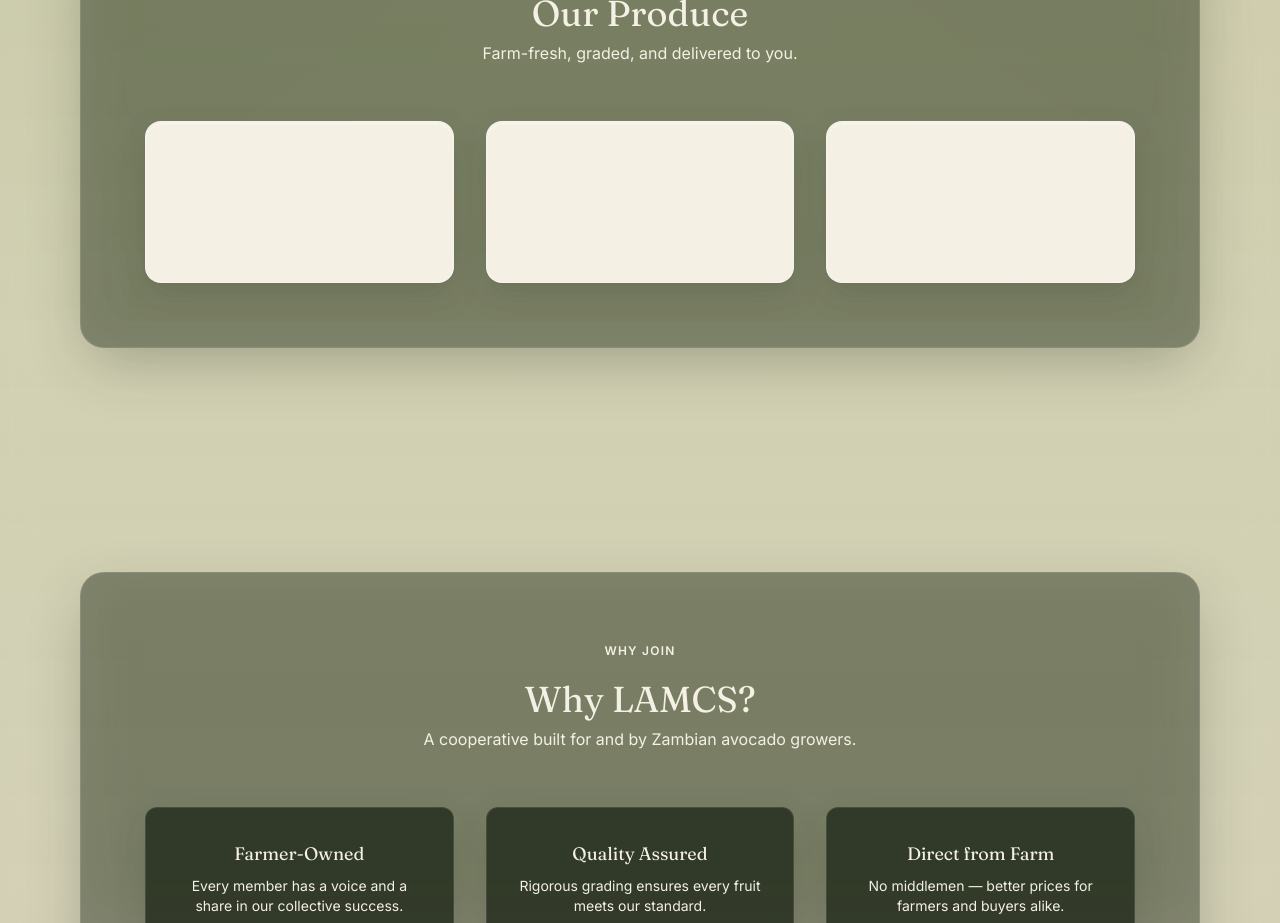
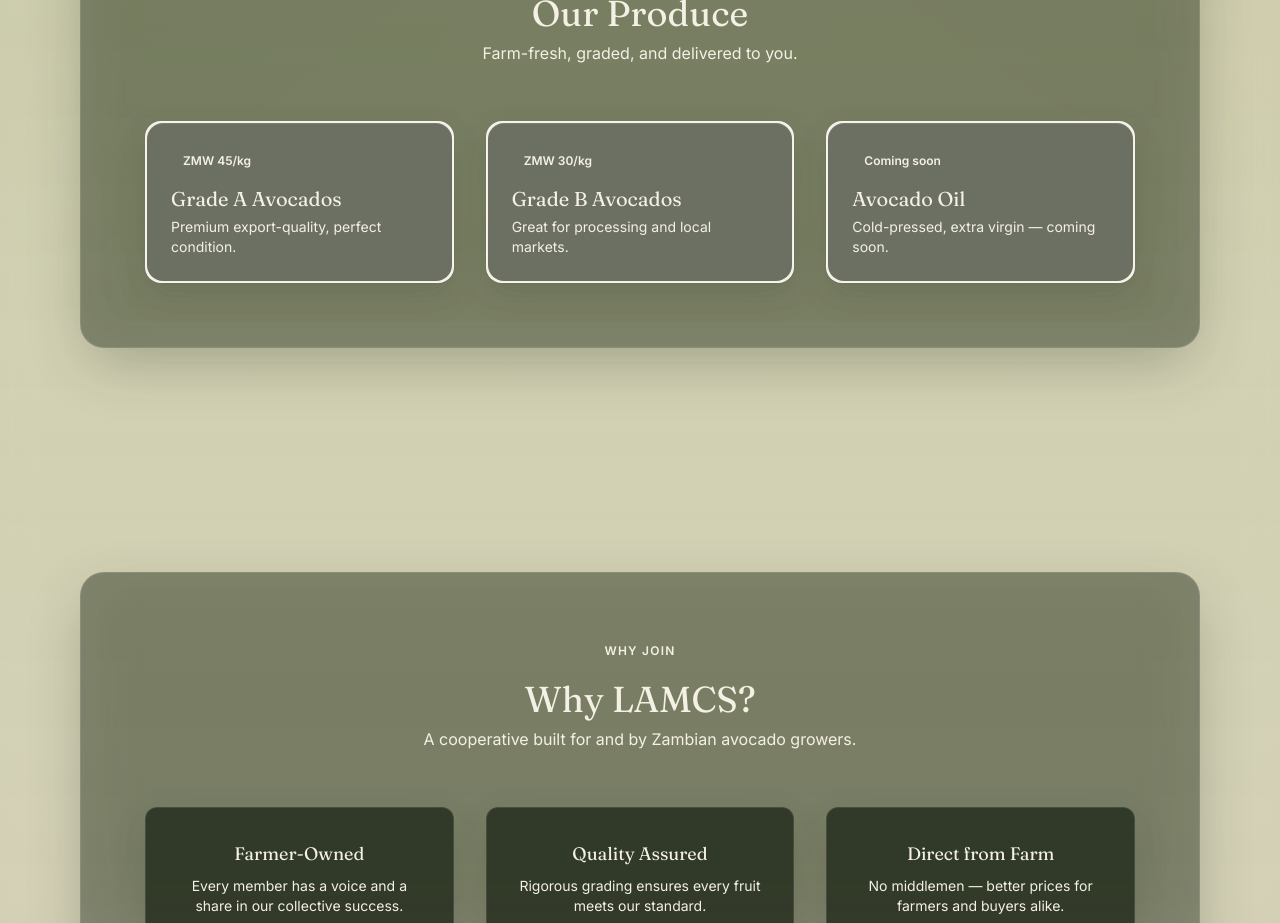
Before and after one commit to mwemmz/lamcs-platform, a Next.js app: page / in a window 1280 px wide. Shown: the part 940-1863 px from the top of the page. Built offline with nearby package versions, Linux system fonts and the light colour scheme.

Commit message:
fix: darken double-bezel card inner backgrounds for white text readability

```diff
--- a/src/app/globals.css
+++ b/src/app/globals.css
@@ -56,16 +56,22 @@ body {
     box-shadow: 0 12px 32px rgba(35, 43, 28, 0.14), 0 1px 3px rgba(35, 43, 28, 0.05);
   }
   .double-bezel-inner {
-    @apply rounded-2xl bg-surface p-6;
-    box-shadow: inset 0 1px 0 rgba(255, 255, 255, 0.5);
+    @apply rounded-2xl p-6;
+    background: rgba(35, 43, 28, 0.65);
+    backdrop-filter: blur(16px);
+    -webkit-backdrop-filter: blur(16px);
+    box-shadow: inset 0 1px 0 rgba(255, 255, 255, 0.10);
   }
   .double-bezel-strong {
     @apply rounded-2xl border border-white/50 bg-surface p-[1px] shadow-xl;
     box-shadow: 0 16px 40px rgba(35, 43, 28, 0.16), 0 1px 3px rgba(35, 43, 28, 0.05);
   }
   .double-bezel-strong-inner {
-    @apply rounded-2xl bg-surface p-6;
-    box-shadow: inset 0 1px 0 rgba(255, 255, 255, 0.5);
+    @apply rounded-2xl p-6;
+    background: rgba(35, 43, 28, 0.82);
+    backdrop-filter: blur(16px);
+    -webkit-backdrop-filter: blur(16px);
+    box-shadow: inset 0 1px 0 rgba(255, 255, 255, 0.08);
   }
 
   .surface { background: var(--color-surface); }
```
